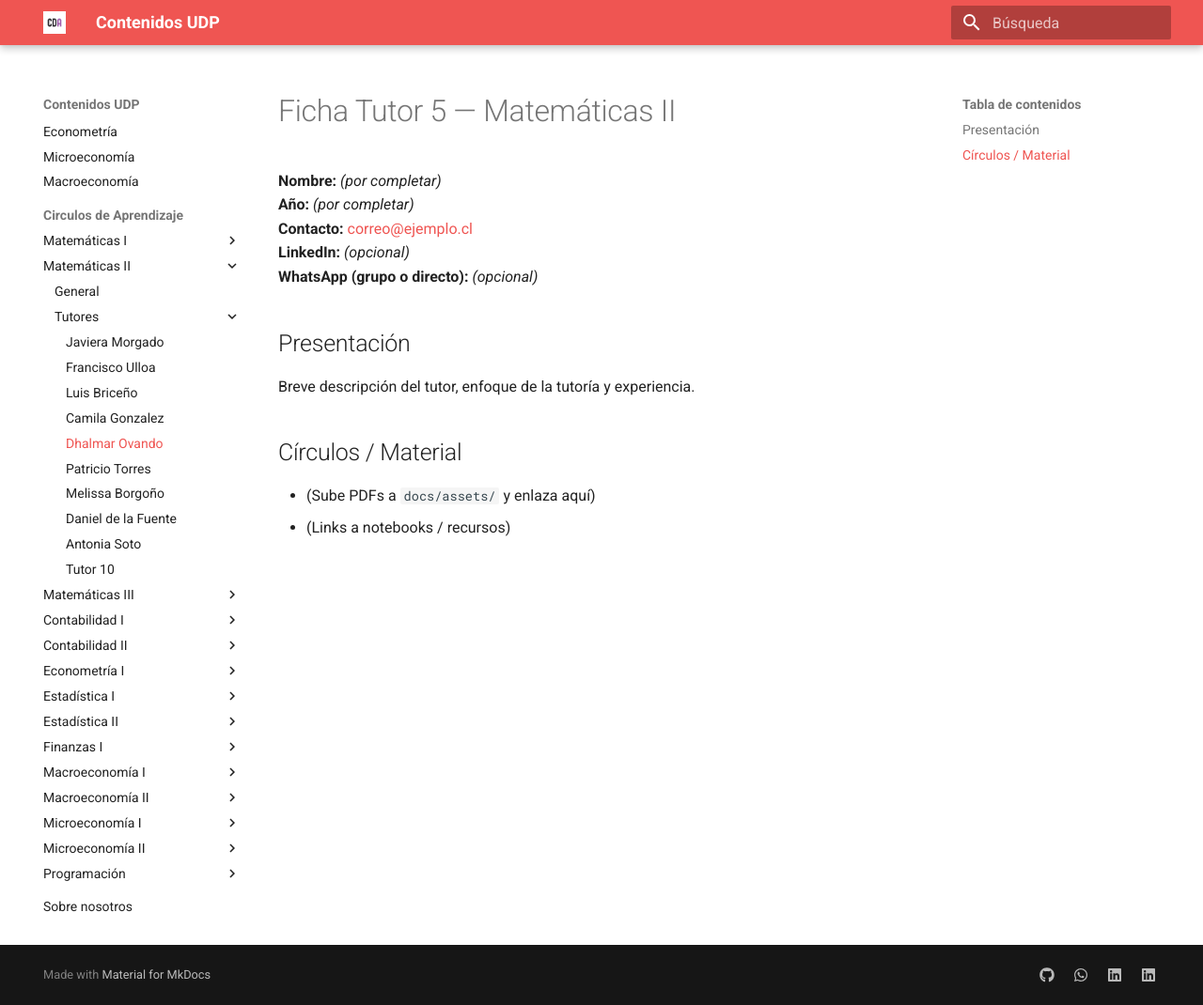
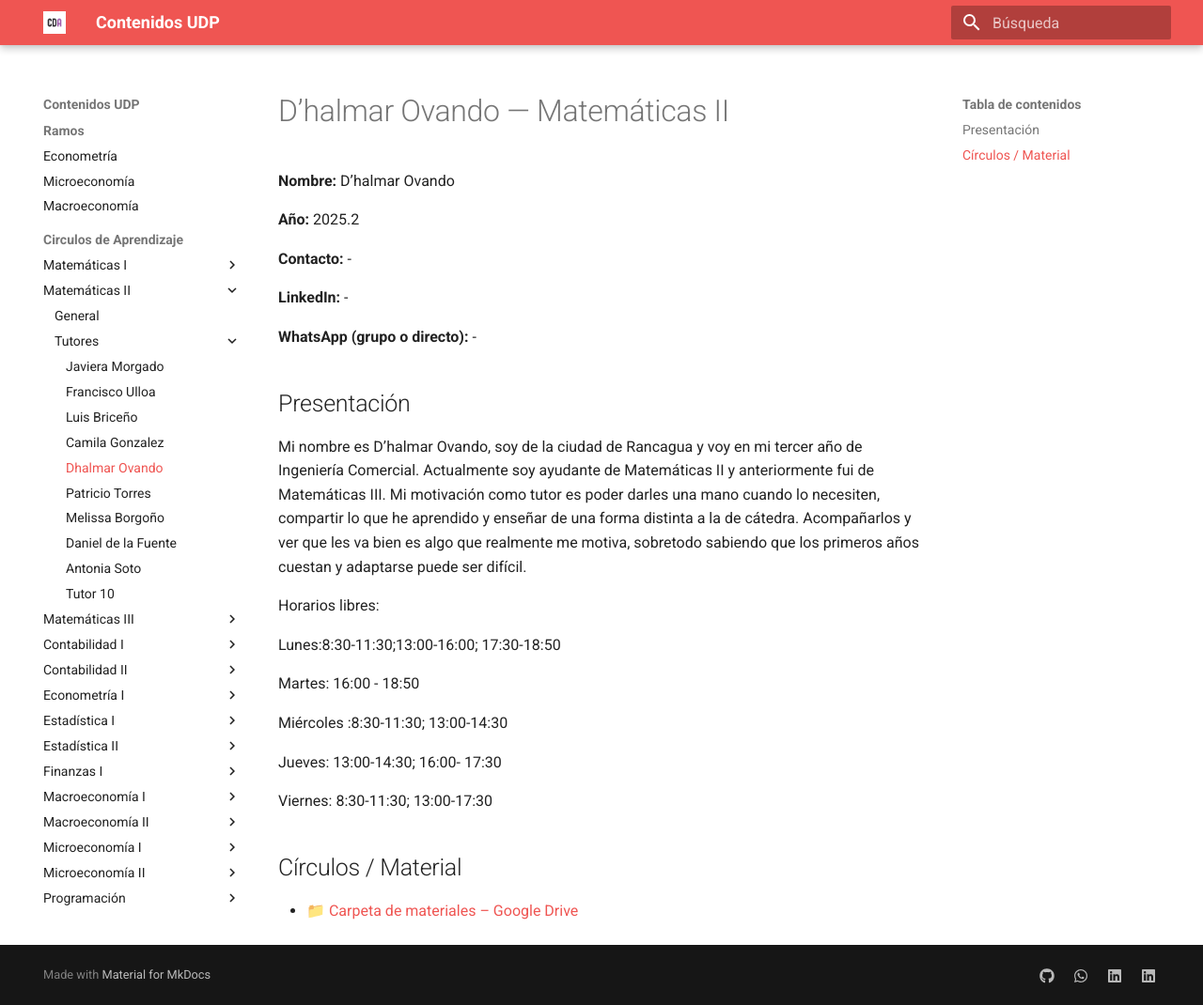
Before and after one commit to cda-fae/cda-fae, an MkDocs documentation site: the page built from docs/tutorias/matematicas-2/tutores/tutor5.md, in a window 1280 px wide and 1070 px high. Shown: the whole window at 94% size. Built offline with MkDocs 1.6.1 and Material for MkDocs 9.7.7, drawn with Linux system fonts in a browser that asks for light colours.

Commit message:
Cambio tuto5 mate2 Dhalmar

```diff
--- a/docs/tutorias/matematicas-2/tutores/tutor5.md
+++ b/docs/tutorias/matematicas-2/tutores/tutor5.md
@@ -1,14 +1,30 @@
-# Ficha Tutor 5 — Matemáticas II
+# D’halmar Ovando  — Matemáticas II
 
-**Nombre:** _(por completar)_
-**Año:** _(por completar)_
-**Contacto:** [correo@ejemplo.cl](mailto:correo@ejemplo.cl)
-**LinkedIn:** _(opcional)_
-**WhatsApp (grupo o directo):** _(opcional)_
+**Nombre:** D’halmar Ovando
+
+**Año:** 2025.2
+
+**Contacto:** -
+
+**LinkedIn:** -
+
+**WhatsApp (grupo o directo):** -
 
 ## Presentación
-Breve descripción del tutor, enfoque de la tutoría y experiencia.
+Mi nombre es D’halmar Ovando, soy de la ciudad de Rancagua y voy en mi tercer año de Ingeniería Comercial. Actualmente soy ayudante de Matemáticas II y anteriormente fui de Matemáticas III. Mi motivación como tutor es poder darles una mano cuando lo necesiten, compartir lo que he aprendido y enseñar de una forma distinta a la de cátedra. Acompañarlos y ver que les va bien es algo que realmente me motiva, sobretodo sabiendo que los primeros años cuestan y adaptarse puede ser difícil.
+
+Horarios libres:
+
+Lunes:8:30-11:30;13:00-16:00; 17:30-18:50
+
+Martes: 16:00 - 18:50
+
+Miércoles :8:30-11:30; 13:00-14:30
+
+Jueves: 13:00-14:30; 16:00- 17:30
+
+Viernes: 8:30-11:30; 13:00-17:30
 
 ## Círculos / Material
-- (Sube PDFs a `docs/assets/` y enlaza aquí)
-- (Links a notebooks / recursos)
+
+- 📁 [Carpeta de materiales – Google Drive](https://drive.google.com/drive/folders/1OeBmB--evSDpF5Q3AvOWldQIq_Jzn24_?usp=sharing)
```
